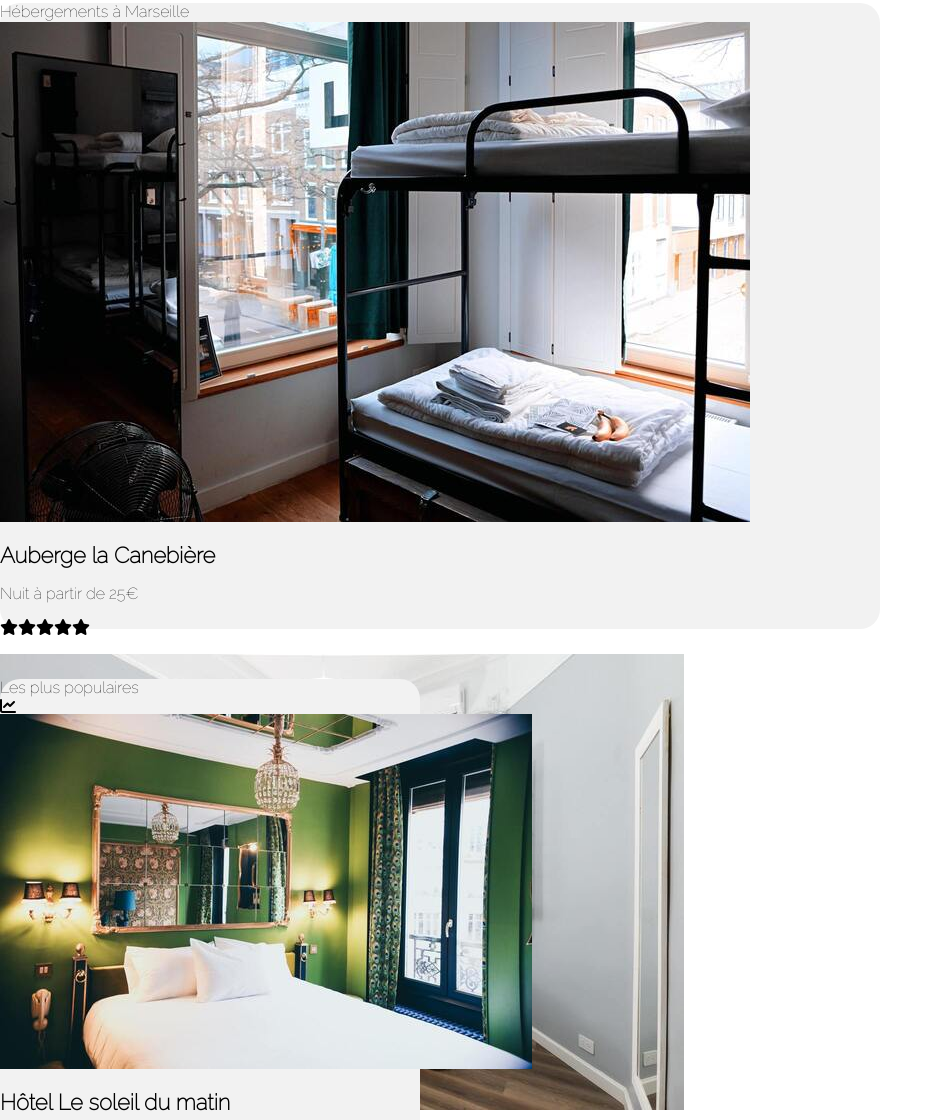
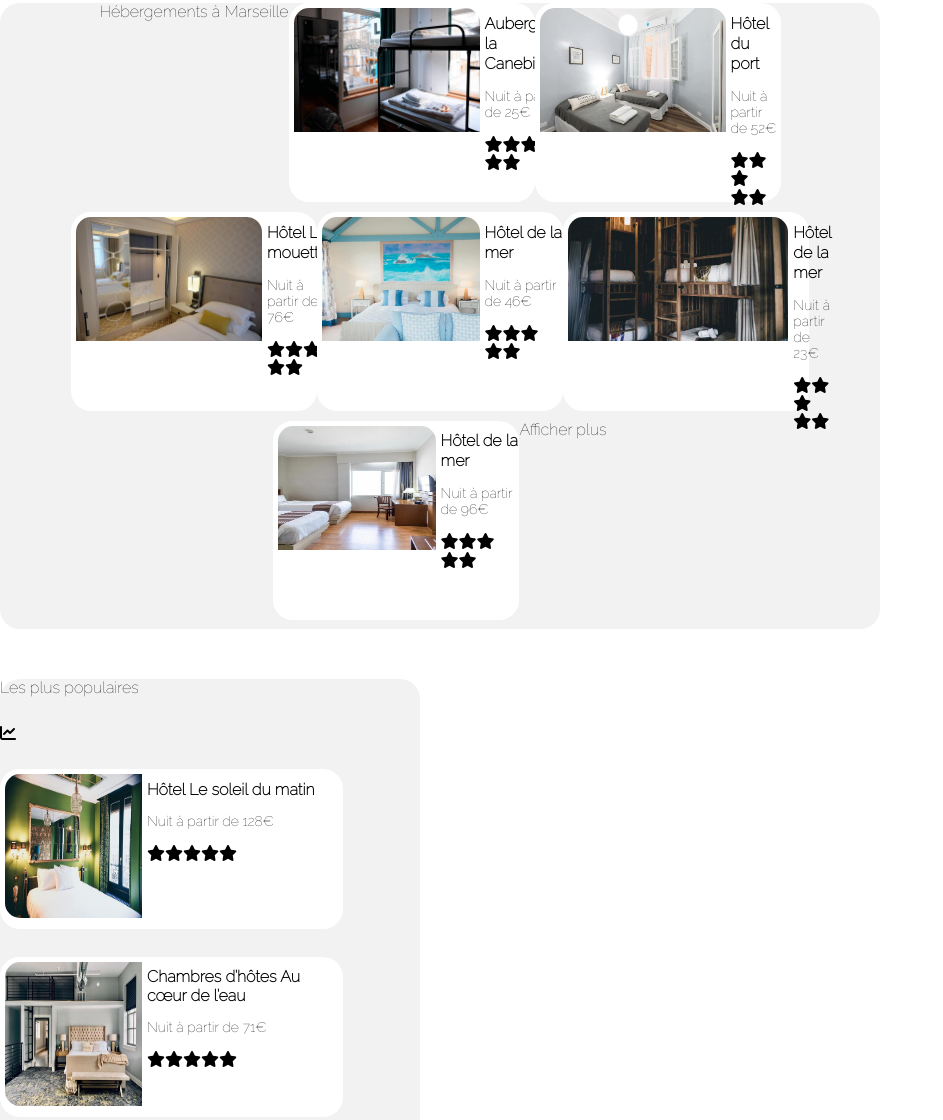
Before and after one commit to AgatheMazuret/Booki, a plain HTML site: page index.html in a window 1280 px wide. Shown: the part 420-1540 px from the top of the page, without its empty margins (0-943 px from the left). Drawn offline with nearby package versions, Linux system fonts and the light colour scheme.

Commit message:
CCS sur Hébergements et Les plus populaires

```diff
--- a/index.html
+++ b/index.html
@@ -49,10 +49,10 @@
             <div class="hebergements">
                 Hébergements à Marseille
                 <div class="canebiere">
-                    <img class="img-canebiere" src="images/hebergements/4_small/auberge-la-canebiere-small.jpg" alt="Auberge la Canebière" />
-                    <div class="canebiere-content">
-                        <h1 class="canebiere-header">Auberge la Canebière</h1>
-                            <p class="canebiere-text">
+                    <img class="img-card-heb" src="images/hebergements/4_small/auberge-la-canebiere-small.jpg" alt="Auberge la Canebière" />
+                    <div class="card-content-heb">
+                        <h1 class="card-header-heb">Auberge la Canebière</h1>
+                            <p class="card-text-heb">
                              Nuit à partir de 25€
                             </p>
                                 <p class="bluestar-icon">
@@ -62,10 +62,10 @@
                     </div>
                 </div>
                 <div class="port">
-                    <img class="img-port" src="images/hebergements/4_small/hotel-port-small.jpg" alt="Hôtel du port" />
-                    <div class="port-content">
-                        <h1 class="port-header">Hôtel du port</h1>
-                            <p class="port-text">
+                    <img class="img-card-heb" src="images/hebergements/4_small/hotel-port-small.jpg" alt="Hôtel du port" />
+                    <div class="card-content-heb">
+                        <h1 class="card-header-heb">Hôtel du port</h1>
+                            <p class="card-text-heb">
                                 Nuit à partir de 52€
                             </p>
                                 <p class="bluestar-icon">
@@ -75,10 +75,10 @@
                     </div>
                 </div>
                 <div class="mouettes">
-                    <img class="img-mouettes" src="images/hebergements/4_small/hotel-les-mouettes-small.jpg" alt="Hôtel Les mouettes" />
-                    <div class="mouettes-content">
-                        <h1 class="mouettes-header">Hôtel Les mouettes</h1>
-                            <p class="mouettes-text">
+                    <img class="img-card-heb" src="images/hebergements/4_small/hotel-les-mouettes-small.jpg" alt="Hôtel Les mouettes" />
+                    <div class="card-content-heb">
+                        <h1 class="card-header-heb">Hôtel Les mouettes</h1>
+                            <p class="card-text-heb">
                                 Nuit à partir de 76€
                             </p>
                                 <p class="bluestar-icon">
@@ -88,10 +88,10 @@
                     </div>
                 </div>
                 <div class="mer">
-                    <img class="img-mer" src="images/hebergements/4_small/hotel-de-la-mer-small.jpg" alt="Hôtel de la mer" />
-                    <div class="mer-content">
-                        <h1 class="mer-header">Hôtel de la mer</h1>
-                            <p class="mer-text">
+                    <img class="img-card-heb" src="images/hebergements/4_small/hotel-de-la-mer-small.jpg" alt="Hôtel de la mer" />
+                    <div class="card-content-heb">
+                        <h1 class="card-header-heb">Hôtel de la mer</h1>
+                            <p class="card-text-heb">
                                 Nuit à partir de 46€
                             </p>
                                 <p class="bluestar-icon">
@@ -101,10 +101,10 @@
                     </div>
                 </div>
                 <div class="panier">
-                    <img class="img-panier" src="images/hebergements/4_small/auberge-le-panier-small.jpg" alt="Auberge Le Panier" />
-                    <div class="panier-content">
-                        <h1 class="panier-header">Hôtel de la mer</h1>
-                            <p class="panier-text">
+                    <img class="img-card-heb" src="images/hebergements/4_small/auberge-le-panier-small.jpg" alt="Auberge Le Panier" />
+                    <div class="card-content-heb">
+                        <h1 class="card-header-heb">Hôtel de la mer</h1>
+                            <p class="card-text-heb">
                                 Nuit à partir de 23€
                             </p>
                                 <p class="bluestar-icon">
@@ -114,10 +114,10 @@
                     </div>
                 </div>
                 <div class="amina">
-                    <img class="img-amina" src="images/hebergements/4_small/hotel-chez-amina-small.jpg" alt="Hôtel Chez Amina" />
-                    <div class="amina-content">
-                        <h1 class="amina-header">Hôtel de la mer</h1>
-                            <p class="amina-text">
+                    <img class="img-card-heb" src="images/hebergements/4_small/hotel-chez-amina-small.jpg" alt="Hôtel Chez Amina" />
+                    <div class="card-content-heb">
+                        <h1 class="card-header-heb">Hôtel de la mer</h1>
+                            <p class="card-text-heb">
                                 Nuit à partir de 96€
                             </p>
                                 <p class="bluestar-icon">
@@ -131,10 +131,10 @@
             <div class="populaires">
                 Les plus populaires <i class="fa-solid fa-chart-line"></i>
                 <div class="soleil">
-                    <img class="img-soleil" src="images/hebergements/4_small/hotel-le-soleil-du-matin-small.jpg" alt="Hôtel Le soleil du matin" />
-                    <div class="soleil-content">
-                        <h1 class="soleil-header">Hôtel Le soleil du matin</h1>
-                            <p class="soleil-text">
+                    <img class="img-card-pop" src="images/hebergements/4_small/hotel-le-soleil-du-matin-small.jpg" alt="Hôtel Le soleil du matin" />
+                    <div class="card-content-pop">
+                        <h1 class="card-header-pop">Hôtel Le soleil du matin</h1>
+                            <p class="card-text-pop">
                                 Nuit à partir de 128€
                             </p>
                                 <p class="bluestar-icon">
@@ -144,10 +144,10 @@
                     </div>
                 </div>
                 <div class="coeur">
-                    <img class="img-coeur" src="images/hebergements/4_small/chambre-hotes-au-coeur-de-eau-small.jpg" alt="Chambres d’hôtes Au cœur de l’eau" />
-                    <div class="coeur-content">
-                        <h1 class="coeur-header">Chambres d’hôtes Au cœur de l’eau</h1>
-                            <p class="coeur-text">
+                    <img class="img-card-pop" src="images/hebergements/4_small/chambre-hotes-au-coeur-de-eau-small.jpg" alt="Chambres d’hôtes Au cœur de l’eau" />
+                    <div class="card-content-pop">
+                        <h1 class="card-header-pop">Chambres d’hôtes Au cœur de l’eau</h1>
+                            <p class="card-text-pop">
                                 Nuit à partir de 71€
                             </p>
                                 <p class="bluestar-icon">
@@ -157,10 +157,10 @@
                     </div>
                 </div>
                 <div class="bleublanc">
-                    <img class="img-bleublanc" src="images/hebergements/4_small/hotel-bleu-et-blanc-small.jpg" alt="Hôtel Bleu et Blanc" />
-                    <div class="bleublanc-content">
-                        <h1 class="bleublanc-header">Hôtel Bleu et Blanc</h1>
-                            <p class="bleublanc-text">
+                    <img class="img-card-pop" src="images/hebergements/4_small/hotel-bleu-et-blanc-small.jpg" alt="Hôtel Bleu et Blanc" />
+                    <div class="card-content-pop">
+                        <h1 class="card-header-pop">Hôtel Bleu et Blanc</h1>
+                            <p class="card-text-pop">
                                 Nuit à partir de 68€
                             </p>
                                 <p class="bluestar-icon">
--- a/style.css
+++ b/style.css
@@ -150,8 +150,11 @@ button {
     flex-wrap: wrap;
 }
 
+                                 /* Hébergements */
+
 .hebergements {
     display: flex;
+    justify-content: center;
     flex-wrap: wrap;
     flex-direction: row;
     width: 880px;
@@ -162,15 +165,75 @@ button {
     border-radius: 20px;
     margin-right: 50px;
     margin-bottom: 50px;
+
 }
+
+.canebiere, .port, .mouettes, .mer, .panier, .amina {
+    width: 246px;
+    height: 199px;
+    background-color: #ffffff;
+    display: flex;
+    border-radius: 20px;
+}
+
+.img-card-heb {
+    width: 246px;
+    height: 124px;
+    border: 5px solid #FFFFFF;
+    border-radius: 20px 20px 0px 0px;
+}
+
+.card-header-heb {
+    font-weight: 700;
+    font-size: 16px;
+    line-height: 20px;
+}
+
+
+.card-text-heb {
+    font-weight: 400;
+    font-size: 14px;
+    line-height: 16px;
+}
+
+                                /* Les plus populaires */
 
 .populaires {
     display: flex;
     flex-direction: column;
+    flex-wrap: wrap;
     width: 420px;
     height: 625px;
     top: 426px;
     left: 953px;
     background-color: #F2F2F2;
     border-radius: 20px;
+    justify-content: space-between;
 }
+
+.soleil, .coeur, .bleublanc {
+    width: 343px;
+    height: 160px;
+    background-color: #ffffff;
+    display: flex;
+    border-radius: 20px;
+}
+
+.img-card-pop {
+    width: 137px;
+    height: 144px;
+    border: 5px solid #FFFFFF;
+    border-radius: 20px 0px 0px 20px;
+}
+
+.card-header-pop {
+    font-weight: 700;
+    font-size: 16px;
+    line-height: 19px;
+}
+
+.card-text-pop {
+    font-weight: 400;
+    font-size: 14px;
+    line-height: 16px;
+}
```
Lines whose indentation alone changed are shown as unchanged.
